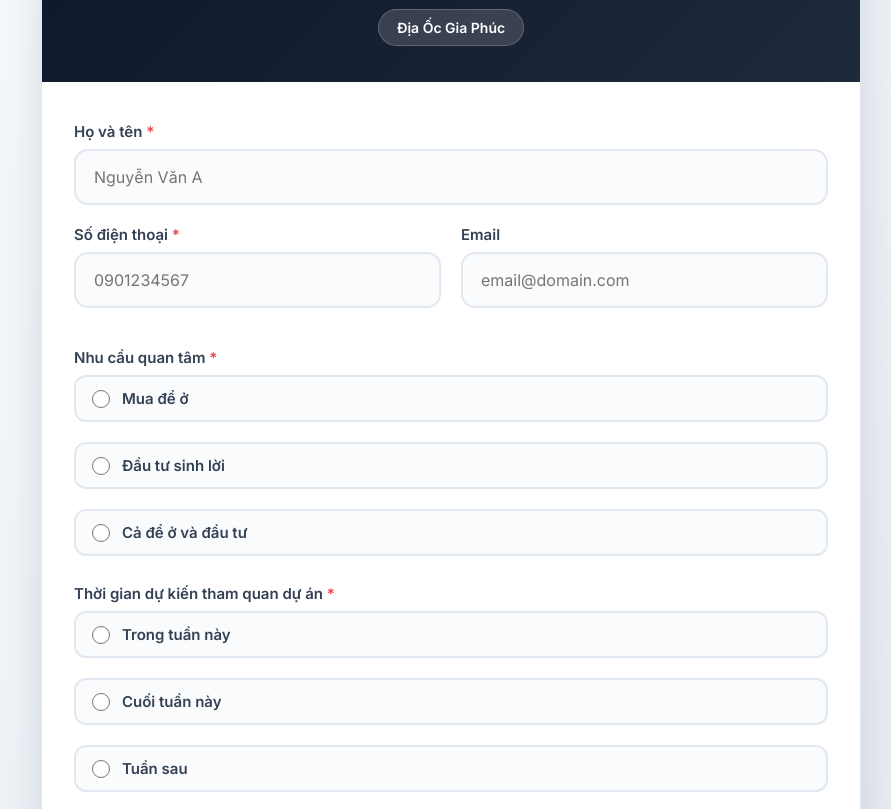
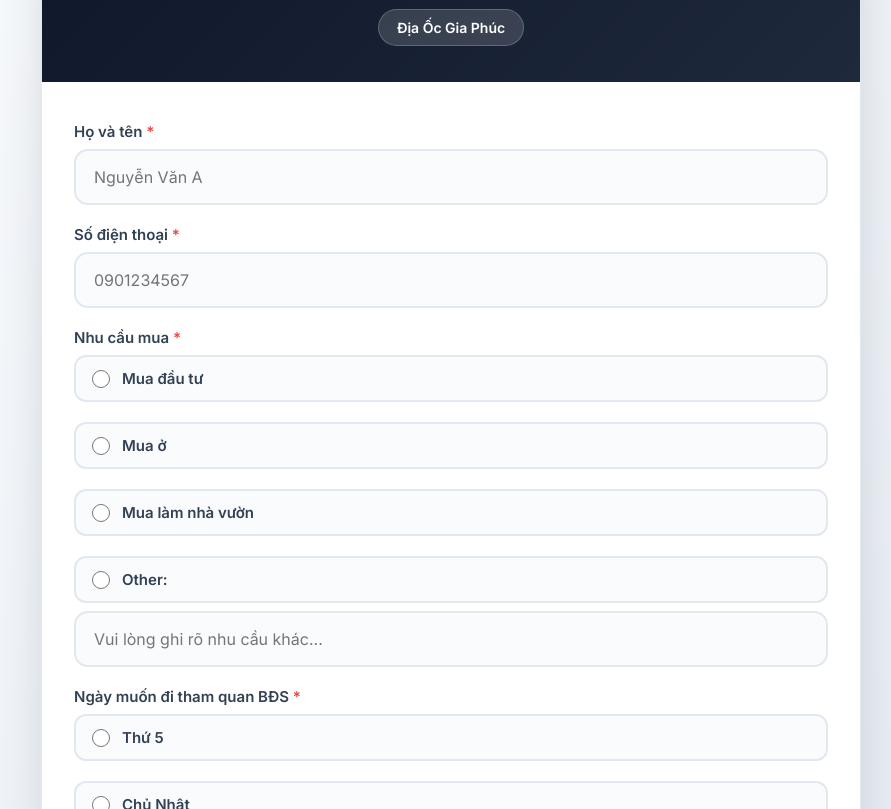
Before and after one commit to sunnyhuyanh/form, a plain HTML site: page index.html in a window 1280 px wide. Shown: the part 142-951 px from the top of the page, without its empty margins (189-1080 px from the left). Drawn offline with Linux system fonts and the light colour scheme.

Commit message:
Update index.html

```diff
--- a/index.html
+++ b/index.html
@@ -25,54 +25,54 @@
           <input type="text" name="entry.1262754767" placeholder="Nguyễn Văn A" required>
         </div>
 
-        <div class="grid">
-          <div class="group">
-            <label>Số điện thoại <span style="color:#ef4444">*</span></label>
-            <input type="tel" name="entry.1009072280" placeholder="0901234567" required>
+        <div class="group">
+          <label>Số điện thoại <span style="color:#ef4444">*</span></label>
+          <input type="tel" name="entry.1009072280" placeholder="0901234567" required>
+        </div>
+
+        <div class="group">
+          <label>Nhu cầu mua <span style="color:#ef4444">*</span></label>
+          <div class="radio-group">
+            <label class="radio-item">
+              <input type="radio" name="entry.1312703791" value="Mua đầu tư" required>
+              <span>Mua đầu tư</span>
+            </label>
+            <label class="radio-item">
+              <input type="radio" name="entry.1312703791" value="Mua ở" required>
+              <span>Mua ở</span>
+            </label>
+            <label class="radio-item">
+              <input type="radio" name="entry.1312703791" value="Mua làm nhà vườn" required>
+              <span>Mua làm nhà vườn</span>
+            </label>
+            <label class="radio-item">
+              <input type="radio" name="entry.1312703791" value="Other:" id="otherNhuCauRadio" required>
+              <span>Other:</span>
+            </label>
           </div>
-          <div class="group">
-            <label>Email</label>
-            <input type="email" name="entry.689609400" placeholder="email@domain.com">
+          <div class="other-box" id="otherNhuCauBox">
+            <input type="text" name="entry.1740947791" placeholder="Vui lòng ghi rõ nhu cầu khác...">
           </div>
         </div>
 
         <div class="group">
-          <label>Nhu cầu quan tâm <span style="color:#ef4444">*</span></label>
+          <label>Ngày muốn đi tham quan BĐS <span style="color:#ef4444">*</span></label>
           <div class="radio-group">
             <label class="radio-item">
-              <input type="radio" name="entry.1312703791" value="Mua để ở" required>
-              <span>Mua để ở</span>
+              <input type="radio" name="entry.1622652631" value="Thứ 5" required>
+              <span>Thứ 5</span>
             </label>
             <label class="radio-item">
-              <input type="radio" name="entry.1312703791" value="Đầu tư sinh lời" required>
-              <span>Đầu tư sinh lời</span>
+              <input type="radio" name="entry.1622652631" value="Chủ Nhật" required>
+              <span>Chủ Nhật</span>
             </label>
             <label class="radio-item">
-              <input type="radio" name="entry.1312703791" value="Cả để ở và đầu tư" required>
-              <span>Cả để ở và đầu tư</span>
+              <input type="radio" name="entry.1622652631" value="Other:" id="otherNgayRadio" required>
+              <span>Other:</span>
             </label>
           </div>
-        </div>
-
-        <div class="group">
-          <label>Thời gian dự kiến tham quan dự án <span style="color:#ef4444">*</span></label>
-          <div class="radio-group">
-            <label class="radio-item">
-              <input type="radio" name="entry.1622652631" value="Trong tuần này" required>
-              <span>Trong tuần này</span>
-            </label>
-            <label class="radio-item">
-              <input type="radio" name="entry.1622652631" value="Cuối tuần này" required>
-              <span>Cuối tuần này</span>
-            </label>
-            <label class="radio-item">
-              <input type="radio" name="entry.1622652631" value="Tuần sau" required>
-              <span>Tuần sau</span>
-            </label>
-            <label class="radio-item">
-              <input type="radio" name="entry.1622652631" value="Chưa xác định, chỉ cần tư vấn trước" required>
-              <span>Chưa xác định, chỉ cần tư vấn trước</span>
-            </label>
+          <div class="other-box" id="otherNgayBox">
+            <input type="text" name="entry.1740947791" placeholder="Ví dụ: Thứ 7 tuần này, 15/12, hoặc ngày cụ thể...">
           </div>
         </div>
 
@@ -81,11 +81,10 @@
         </button>
 
         <div class="success" id="success">
-          Cảm ơn quý khách! Thông tin đã được gửi thành công.<br>
-          Chúng tôi sẽ liên hệ ngay trong vài phút tới!
+          Cảm ơn quý khách! Chúng tôi đã nhận thông tin và sẽ liên hệ ngay!
         </div>
 
-        <p class="note">Thông tin của bạn được bảo mật 100%</p>
+        <p class="note">Thông tin của bạn được bảo mật tuyệt đối</p>
 
         <iframe name="hidden_iframe" style="display:none"></iframe>
       </form>
```
